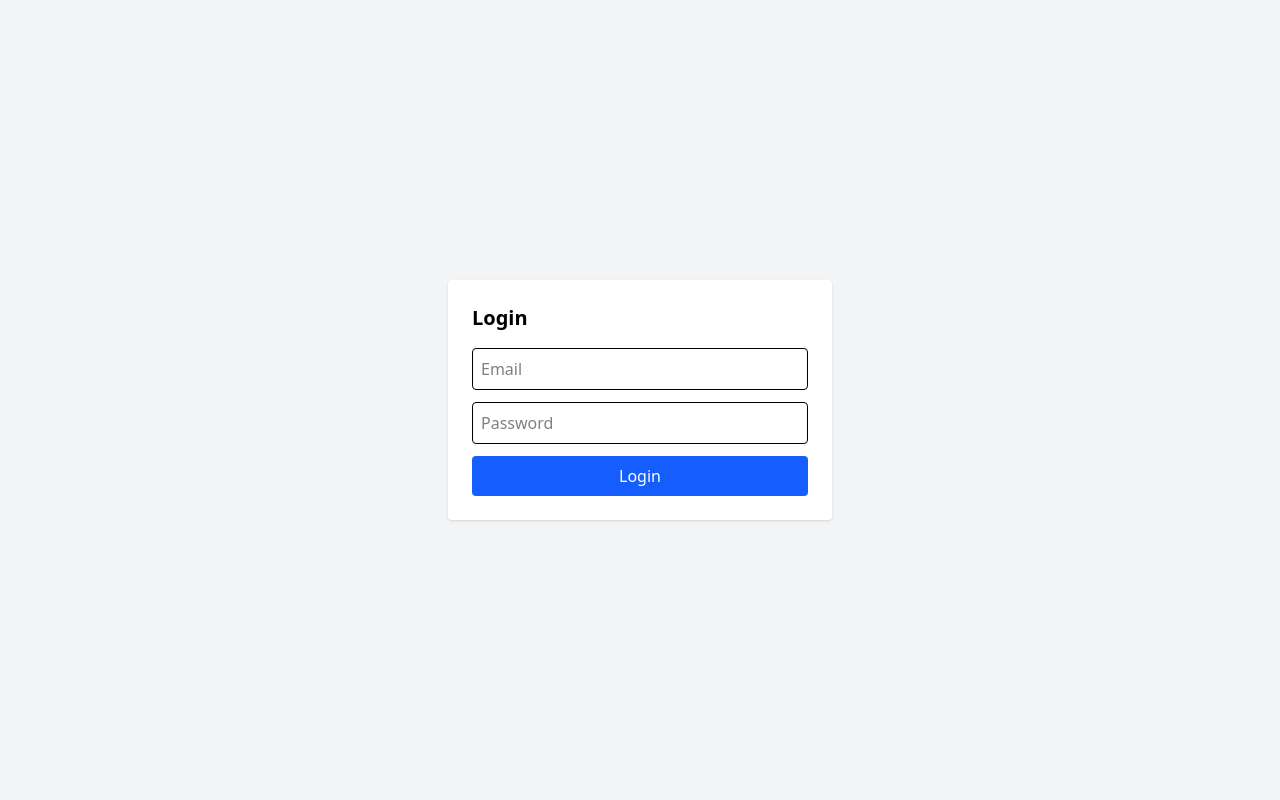
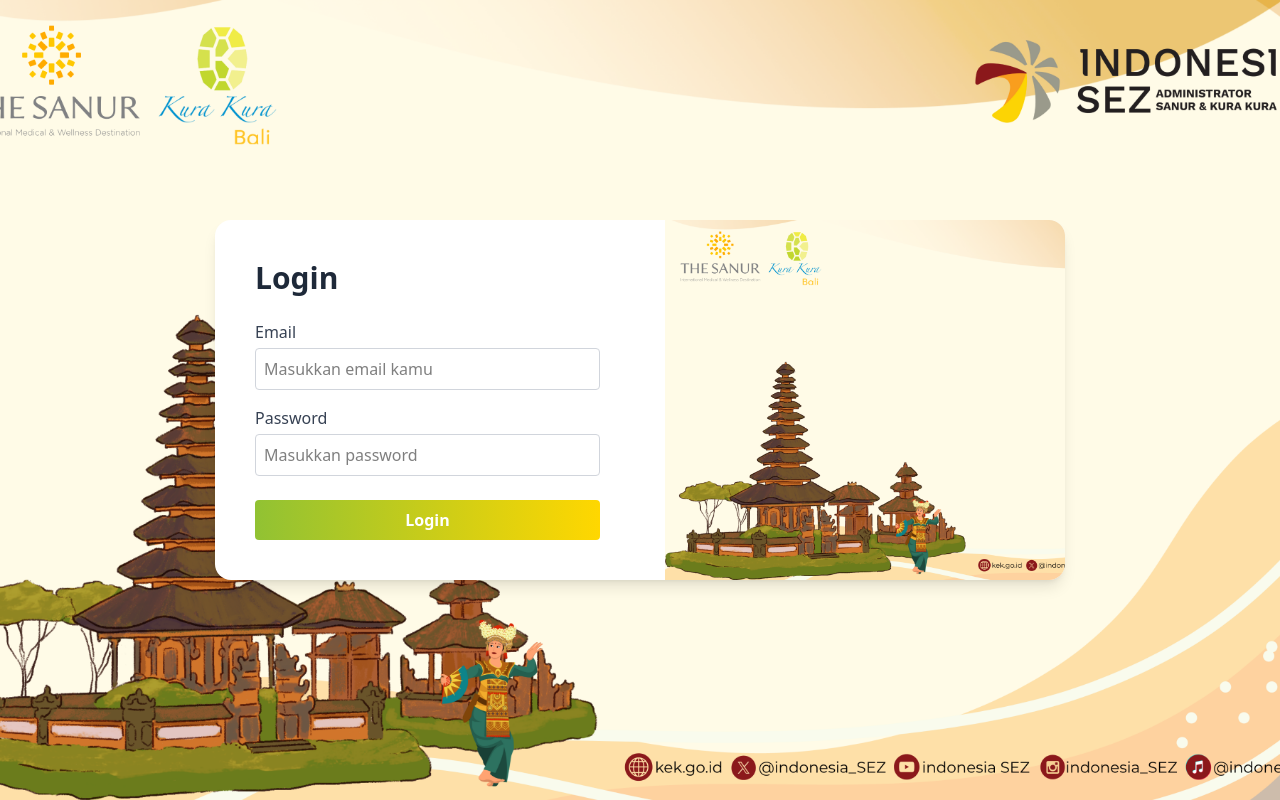
Before and after one commit to WARIOR2232/hosting, a React (Vite) app: page /hosting/login in a window 1280 px wide. Built offline with nearby package versions, Linux system fonts and the light colour scheme.

Commit message:
nambah responsif dan edit

```diff
--- a/src/components/EditModal.jsx
+++ b/src/components/EditModal.jsx
@@ -46,6 +46,7 @@ export default function EditModal({ isOpen, onClose, onSave, selectedData }) {
   };
 
   // Simpan data
+ // Simpan data (PERBAIKAN)
 const handleSubmit = (e) => {
   e.preventDefault();
 
@@ -60,7 +61,16 @@ export default function EditModal({ isOpen, onClose, onSave, selectedData }) {
     return;
   }
 
-    onSave(formData); // kirim ke TenantTable
+  // ✅ Tambahkan rowNumber agar tidak menambah data baru
+  const payload = { ...formData, rowNumber: selectedData?.rowNumber };
+
+  // Kirim ke TenantTable
+  onSave(payload);
+
+  // Tutup modal setelah simpan
+  onClose();
+
+  // Opsional: tampilkan notifikasi sukses
   Swal.fire({
     icon: "success",
     title: "Berhasil!",
@@ -69,6 +79,7 @@ export default function EditModal({ isOpen, onClose, onSave, selectedData }) {
     showConfirmButton: false,
   });
 };
+
 
   if (!isOpen) return null;
 
--- a/src/pages/home.jsx
+++ b/src/pages/home.jsx
@@ -11,14 +11,12 @@ export default function Home() {
   const [loading, setLoading] = useState(true);
 
   useEffect(() => {
-    // Ambil data dari Google Sheets
     fetch("https://script.google.com/macros/s/AKfycbwXsfbvs-0iFNl2MrWaRIuHvCuapkxiRJ-E1iw0DfH7yEZzc_Pg6lbM0c7OKSnHGWD3zw/exec")
       .then((res) => res.json())
       .then((result) => {
         setData(result);
         setLoading(false);
 
-        // Hitung jumlah status "Akan Expired"
         const count = result.filter(
           (item) => item.Status?.toLowerCase() === "akan expired"
         ).length;
@@ -36,13 +34,15 @@ export default function Home() {
   return (
     <section className="p-4">
       {/* Header */}
-      <div className="flex items-center justify-between mb-4">
-        <h2 className="text-xl sm:text-4xl font-semibold">DASHBOARD MONITORING SURAT IZIN PRAKTIK (SIP) - KEK SANUR</h2>
+      <div className="flex flex-col sm:flex-row items-start sm:items-center justify-between gap-3 mb-4">
+        <h2 className="text-lg sm:text-3xl font-semibold leading-tight">
+          DASHBOARD MONITORING SURAT IZIN PRAKTIK (SIP) - KEK SANUR
+        </h2>
 
-        {/* Ikon Notifikasi */}
+        {/* Notifikasi */}
         <Link
           to="/NotificationPage"
-          className="relative p-2 rounded-full hover:bg-gray-100 transition duration-200 ease-in-out"
+          className="relative p-2 rounded-full hover:bg-gray-100 transition duration-200 ease-in-out self-end sm:self-auto"
         >
           <Bell className="w-6 h-6 text-gray-700" />
           {notifCount > 0 && (
@@ -53,14 +53,20 @@ export default function Home() {
         </Link>
       </div>
 
-      <p className="mb-6 text-sm sm:text-base">
+      <p className="mb-6 text-sm sm:text-base text-gray-600">
         Selamat Datang di Dashboard Monitoring SIP
       </p>
 
-      {/* Komponen lain */}
+      {/* Komponen statistik */}
       <CardCerti data={data} />
       <CardCerti2 data={data} />
-      <CertificateTable data={data} />
+
+      {/* 🧩 Bungkus tabel dengan overflow-x-auto agar bisa digeser di mobile */}
+      <div className="overflow-x-auto mt-6 rounded-lg shadow-sm">
+        <div className="min-w-[800px] sm:min-w-full">
+          <CertificateTable data={data} />
+        </div>
+      </div>
     </section>
   );
 }
--- a/src/pages/login.jsx
+++ b/src/pages/login.jsx
@@ -1,8 +1,9 @@
-// src/pages/Login.jsx
+// src/pages/login.jsx
 import { useState } from "react";
 import { useNavigate } from "react-router-dom";
 import { signInWithEmailAndPassword } from "firebase/auth";
 import { auth } from "../firebase";
+import bck1 from "../assets/bck2.png";
 
 export default function Login() {
   const [email, setEmail] = useState("");
@@ -21,28 +22,64 @@ export default function Login() {
   };
 
   return (
-    <div className="min-h-screen flex items-center justify-center bg-gray-100">
-      <form onSubmit={handleLogin} className="bg-white p-6 rounded shadow w-full max-w-sm">
-        <h2 className="text-xl font-bold mb-4">Login</h2>
-        {error && <p className="text-red-500">{error}</p>}
+    <div
+      className="min-h-screen flex items-center justify-center bg-cover bg-center"
+  style={{ backgroundImage: `url(${bck1})` }}
+    >
+      <div className="bg-white bg-opacity-90 rounded-2xl shadow-lg flex overflow-hidden w-[850px] max-w-full">
+        {/* Kiri: Form login */}
+        <div className="w-1/2 p-10 flex flex-col justify-center">
+          <h2 className="text-3xl font-bold mb-6 text-gray-800">Login</h2>
+          {error && (
+            <p className="text-red-500 text-sm mb-3 bg-red-50 p-2 rounded">
+              {error}
+            </p>
+          )}
+          <form onSubmit={handleLogin}>
+            <div className="mb-4">
+              <label className="block text-gray-700 mb-1">Email</label>
               <input
                 type="email"
-          placeholder="Email"
-          className="w-full p-2 border rounded mb-3"
+                placeholder="Masukkan email kamu"
+                className="w-full p-2 border border-gray-300 rounded focus:outline-none focus:ring-2 focus:ring-yellow-400"
                 value={email}
                 onChange={(e) => setEmail(e.target.value)}
               />
+            </div>
+
+            <div className="mb-6">
+              <label className="block text-gray-700 mb-1">Password</label>
               <input
                 type="password"
-          placeholder="Password"
-          className="w-full p-2 border rounded mb-3"
+                placeholder="Masukkan password"
+                className="w-full p-2 border border-gray-300 rounded focus:outline-none focus:ring-2 focus:ring-yellow-400"
                 value={password}
                 onChange={(e) => setPassword(e.target.value)}
               />
-        <button type="submit" className="w-full bg-blue-600 text-white p-2 rounded">
+            </div>
+
+            <button
+              type="submit"
+              className="w-full py-2 rounded text-white font-semibold transition duration-300"
+              style={{
+                background: "linear-gradient(to right, #91C233, #FFD700)", // hijau ke kuning
+              }}
+            >
               Login
             </button>
           </form>
         </div>
+
+        {/* Kanan: Gambar */}
+        <div
+  className="w-1/2 bg-no-repeat"
+  style={{
+    backgroundImage: `url(${bck1})`,
+    backgroundSize: "cover",
+    backgroundPosition: "25px 0px",
+  }}
+></div>
+      </div>
+    </div>
   );
 }
```
Also changed, not shown: src/pages/NotificationPage.jsx (+87 -33 lines), public/bck1.png (added), src/assets/bck2.png (added). Lines whose indentation alone changed are shown as unchanged.
